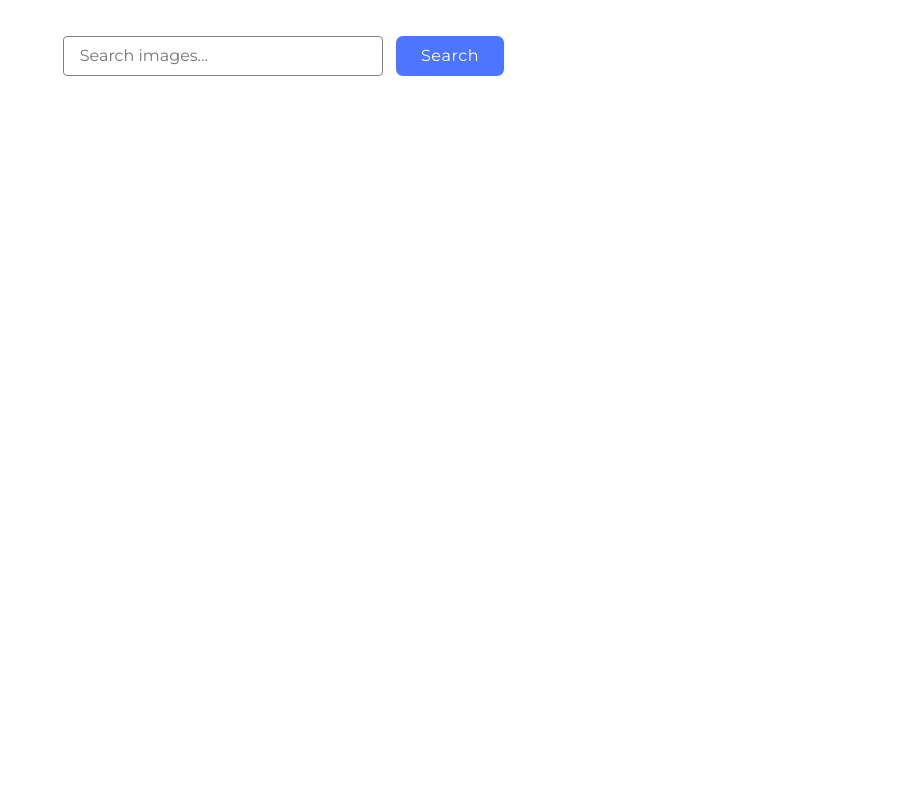
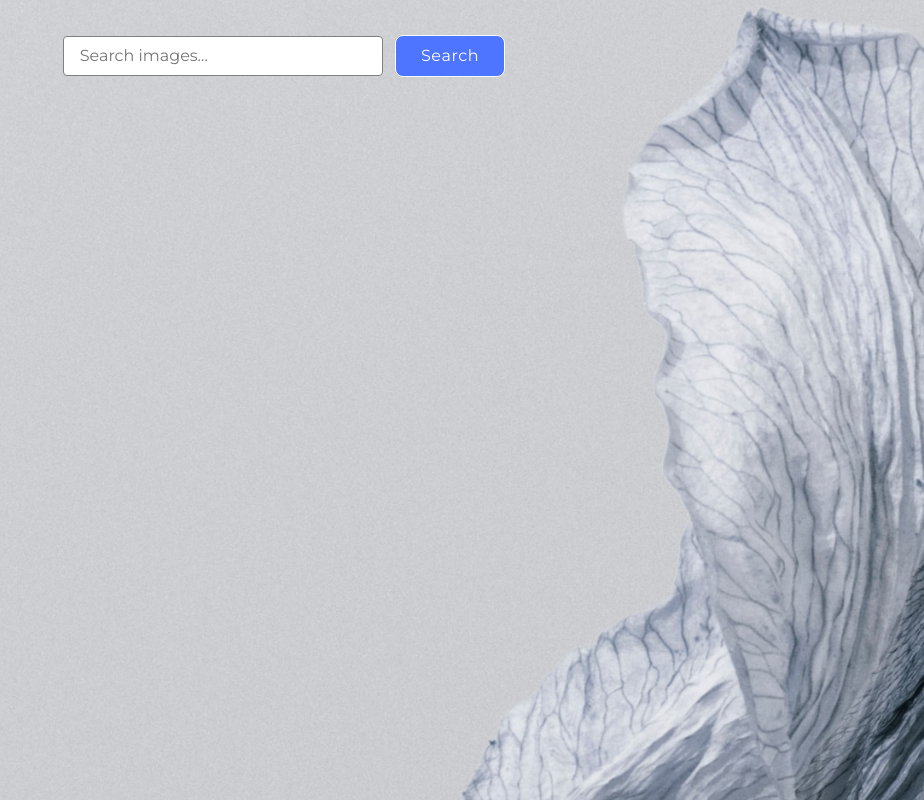
Before and after one commit to Tinadin11/goit-js-hw-11, a website built with Vite: page src/index.html in a window 1280 px wide. Shown: the whole page, without its empty margins (356-1280 px from the left). Built offline with nearby package versions, Linux system fonts and the light colour scheme; files whose address does not match are found by name.

Commit message:
corect css

```diff
--- a/src/css/base.css
+++ b/src/css/base.css
@@ -23,7 +23,7 @@ body {
   min-height: 100vh;
   margin: 0;
   font-family: Montserrat, sans-serif;
-  background-image: url(../img/bg-hero.jpg);
+  background-image: url(../img/bg.jpg);
   background-repeat: no-repeat;
   background-position: center;
   background-size: cover;
```
Also changed, not shown: src/img/bg.jpg (added).
